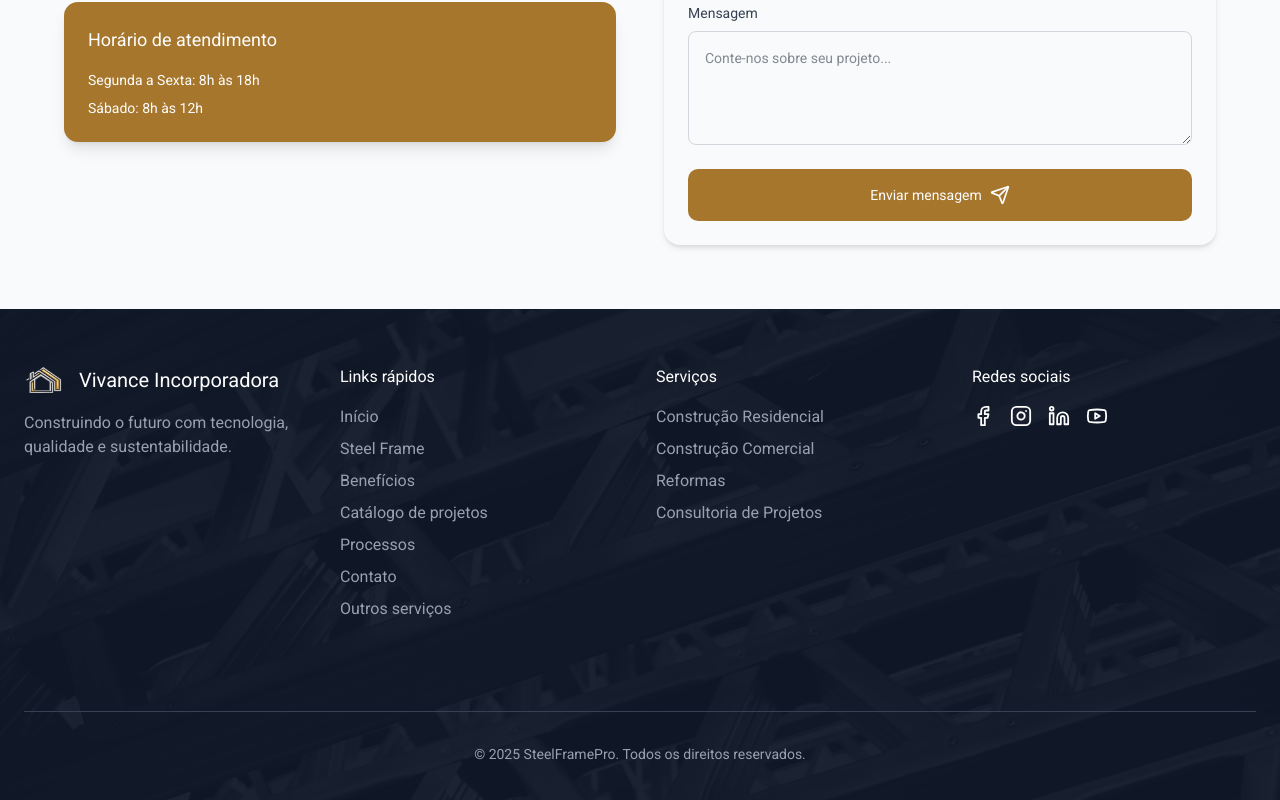
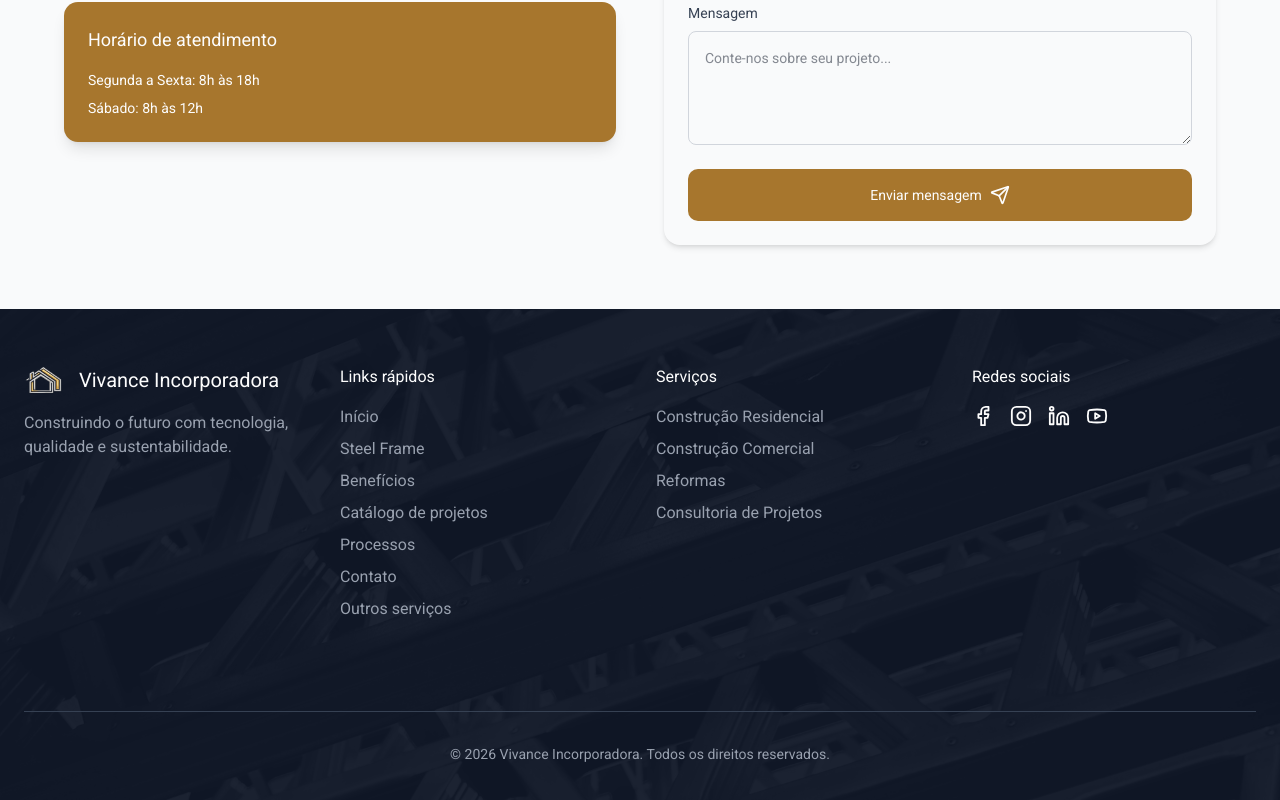
Before and after one commit to rafaelmjardim/vivance-project, a Next.js app: page / in a window 1280 px wide. Shown: the part 5080-5880 px from the top of the page. Built offline with nearby package versions, Linux system fonts and the light colour scheme.

Commit message:
fix: ajusta nome empresa no footer

```diff
--- a/app/_components/footer.tsx
+++ b/app/_components/footer.tsx
@@ -87,7 +87,7 @@
           </div>
         </div>
         <div className="border-t border-gray-700 pt-6 sm:pt-8 text-center text-gray-400 text-xs sm:text-sm w-full">
-          <p>© 2025 SteelFramePro. Todos os direitos reservados.</p>
+          <p>© 2026 Vivance Incorporadora. Todos os direitos reservados.</p>
         </div>
       </div>
     </footer>
```
